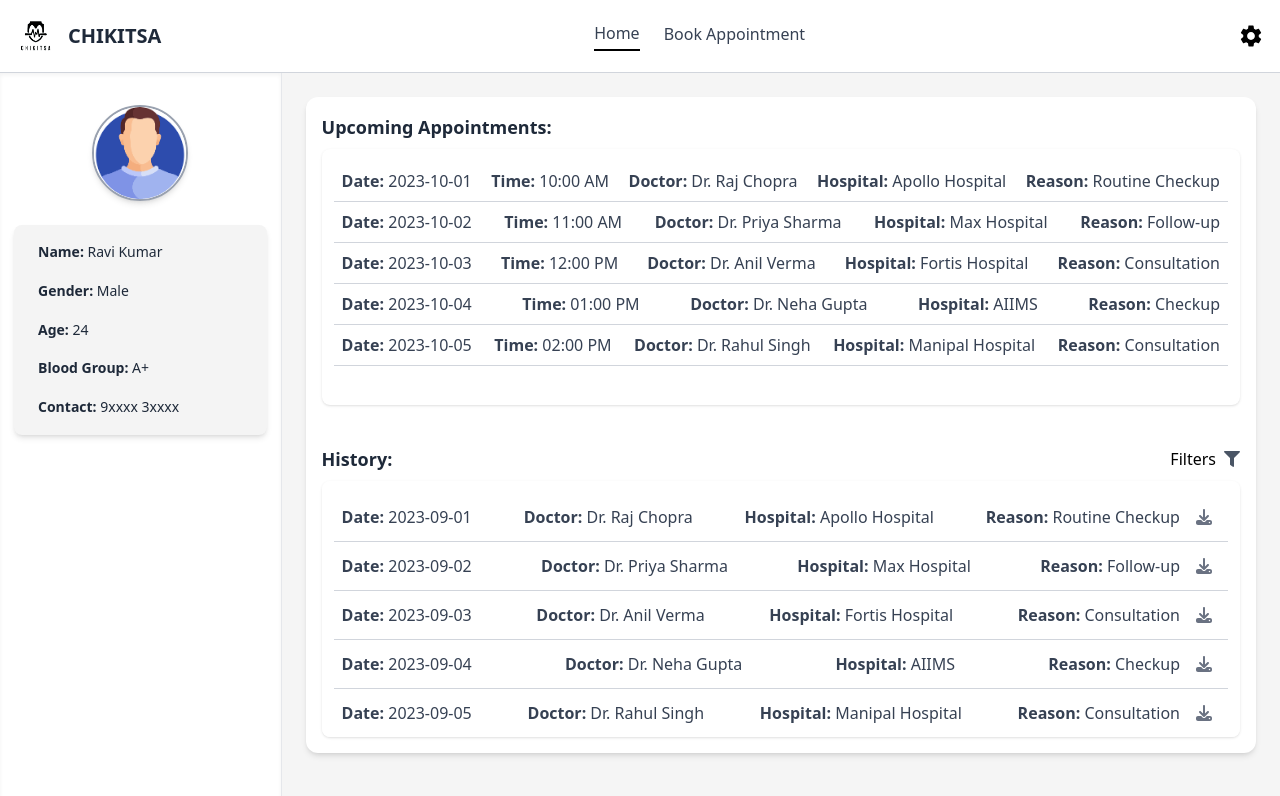
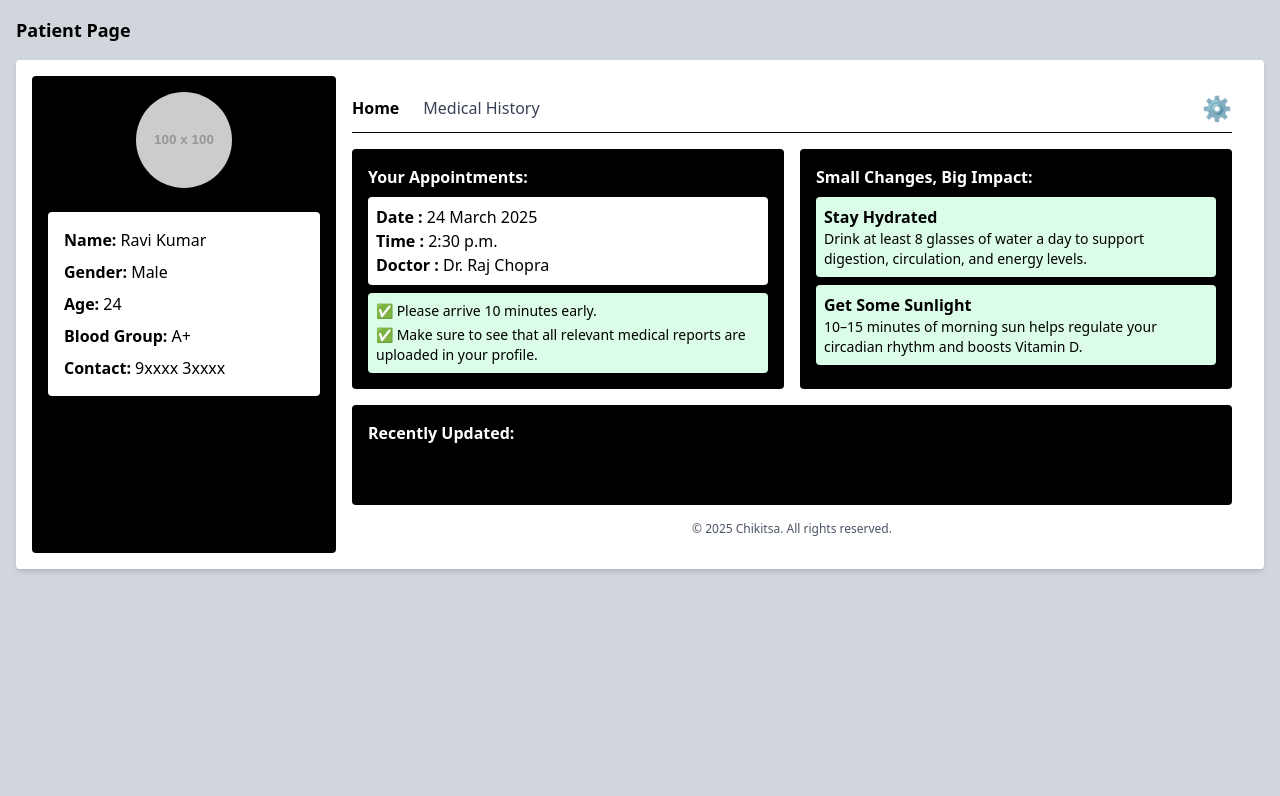
Before and after one commit to punithchavan/CHIKITSA, a React (Vite) app in the folder medical/: page /Patient in a window 1280 px wide. Shown: the top 796 px of the page. Built offline with nearby package versions, Linux system fonts and the light colour scheme.

Commit message:
Update Patientpage.jsx

```diff
--- a/medical/src/pages/Patient/Patientpage.jsx
+++ b/medical/src/pages/Patient/Patientpage.jsx
@@ -1,57 +1,20 @@
-import React, { useState } from "react";
-import { useNavigate } from "react-router-dom";
-import logo from "../../assets/logo.png";
-import patientai from "../../assets/patientai.png";
-import { MdSettings } from "react-icons/md";
-import { FaFilter } from "react-icons/fa";
-import { FaDownload } from "react-icons/fa6";
+import React from 'react';
 
-function Patientpage() {
-  const navigate = useNavigate();
-  const [selectedTab, setSelectedTab] = useState("home");
-
+const PatientPage = () => {
   return (
-    <div className="min-h-screen flex flex-col bg-[#f0f0f0] overflow-hidden">
-      {/* Navigation Bar */}
-      <div className="flex flex-col sm:flex-row sm:justify-between items-center px-4 py-4 bg-white border-b border-gray-300 shadow-sm">
-        {/* Left: Logo */}
-        <div className="flex items-center mb-2 sm:mb-0">
-          <img src={logo} alt="chikitsa_logo" className="w-10 h-10" />
-          <p className="ml-3 text-xl font-bold text-gray-800">CHIKITSA</p>
+    <div className="min-h-screen bg-gray-300 p-4">
+      <h1 className="text-lg font-semibold mb-4">Patient Page</h1>
+      <div className="bg-white rounded shadow-md p-4 flex flex-col md:flex-row">
+        {/* Sidebar */}
+        <div className="w-full md:w-1/4 bg-black text-white p-4 rounded">
+          <div className="flex flex-col items-center mb-4">
+            <img
+              src="https://via.placeholder.com/100"
+              alt="Profile"
+              className="rounded-full w-24 h-24 mb-2"
+            />
           </div>
-
-        {/* Center: Tabs */}
-        <div className="flex gap-6 text-gray-700 font-medium text-base">
-          <button
-            className={`hover:text-black pb-1 ${selectedTab === "home" ? "border-b-2 border-black" : ""}`}
-            onClick={() => setSelectedTab("home")}
-          >
-            Home
-          </button>
-          <button
-            className={`hover:text-black pb-1 ${selectedTab === "services" ? "border-b-2 border-black" : ""}`}
-            onClick={() => setSelectedTab("services")}
-          >
-            Book Appointment
-          </button>
-        </div>
-
-        {/* Right: Settings */}
-        <div className="mt-2 sm:mt-0">
-          <MdSettings size={26} className="text-black" />
-        </div>
-      </div>
-
-      {/* Main Content */}
-      <div className="flex flex-col md:flex-row flex-1">
-        {/* Left Sidebar */}
-        <div className="bg-white w-full md:w-[22%] flex flex-col items-center py-8 gap-6 shadow-inner border-r border-gray-200">
-          <img
-            src={patientai}
-            alt="Admin avatar"
-            className="w-24 h-24 rounded-full border-2 border-gray-400 shadow-md"
-          />
-          <div className="bg-[#f4f4f4] text-gray-800 w-[90%] rounded-lg text-sm leading-relaxed shadow-md px-6 py-4 space-y-4">
+          <div className="bg-white text-black p-4 rounded space-y-2">
             <p><strong>Name:</strong> Ravi Kumar</p>
             <p><strong>Gender:</strong> Male</p>
             <p><strong>Age:</strong> 24</p>
@@ -60,73 +23,56 @@ function Patientpage() {
           </div>
         </div>
 
-        {/* Right Content Area */}
-        <div className="flex-1 bg-[#f5f5f5] p-4 sm:p-6 overflow-auto">
-          {selectedTab === "home" && (
-            <div className="flex flex-col gap-6 bg-white rounded-xl p-4 shadow-md">
-              {/* Appointments */}
-              <div>
-                <p className="text-lg font-semibold text-gray-800 mb-2">Upcoming Appointments:</p>
-                <div className="bg-white p-3 rounded-lg shadow-sm overflow-y-auto h-64 scrollbar-thin scrollbar-thumb-gray-400 scrollbar-track-gray-200">
-                  {[
-                    { date: "2023-10-01", time: "10:00 AM", doctor: "Dr. Raj Chopra", hospital: "Apollo Hospital", reason: "Routine Checkup" },
-                    { date: "2023-10-02", time: "11:00 AM", doctor: "Dr. Priya Sharma", hospital: "Max Hospital", reason: "Follow-up" },
-                    { date: "2023-10-03", time: "12:00 PM", doctor: "Dr. Anil Verma", hospital: "Fortis Hospital", reason: "Consultation" },
-                    { date: "2023-10-04", time: "01:00 PM", doctor: "Dr. Neha Gupta", hospital: "AIIMS", reason: "Checkup" },
-                    { date: "2023-10-05", time: "02:00 PM", doctor: "Dr. Rahul Singh", hospital: "Manipal Hospital", reason: "Consultation" },
-                  ].map((appointment, index) => (
-                    <div key={index} className="flex flex-col sm:flex-row sm:justify-between gap-2 sm:items-center p-2 border-b border-gray-300 text-gray-700">
-                      <div><strong>Date:</strong> {appointment.date}</div>
-                      <div><strong>Time:</strong> {appointment.time}</div>
-                      <div><strong>Doctor:</strong> {appointment.doctor}</div>
-                      <div><strong>Hospital:</strong> {appointment.hospital}</div>
-                      <div><strong>Reason:</strong> {appointment.reason}</div>
+        {/* Main Content */}
+        <div className="w-full md:w-3/4 p-4 space-y-4">
+          {/* Header */}
+          <div className="flex justify-between items-center border-b pb-2">
+            <div className="flex space-x-6">
+              <span className="font-bold">Home</span>
+              <span className="text-gray-700">Medical History</span>
             </div>
-                  ))}
+            <div className="text-2xl">⚙️</div>
+          </div>
+
+          {/* Appointment & Tips */}
+          <div className="grid grid-cols-1 md:grid-cols-2 gap-4">
+            <div className="bg-black text-white p-4 rounded">
+              <h2 className="font-bold mb-2">Your Appointments:</h2>
+              <div className="bg-white text-black p-2 rounded mb-2">
+                <p><strong>Date :</strong> 24 March 2025</p>
+                <p><strong>Time :</strong> 2:30 p.m.</p>
+                <p><strong>Doctor :</strong> Dr. Raj Chopra</p>
+              </div>
+              <div className="bg-green-100 text-black p-2 rounded text-sm space-y-1">
+                <p>✅ Please arrive 10 minutes early.</p>
+                <p>✅ Make sure to see that all relevant medical reports are uploaded in your profile.</p>
               </div>
             </div>
 
-              {/* History */}
-              <div className="mt-4">
-                <div className="flex justify-between items-center">
-                  <p className="text-lg font-semibold text-gray-800">History:</p>
-                  <div className="flex items-center gap-2">
-                    <p className="font-medium">Filters</p>
-                    <button className="text-gray-600 hover:text-gray-800"><FaFilter /></button>
+            <div className="bg-black text-white p-4 rounded">
+              <h2 className="font-bold mb-2">Small Changes, Big Impact:</h2>
+              <div className="bg-green-100 text-black p-2 rounded mb-2">
+                <p className="font-bold">Stay Hydrated</p>
+                <p className="text-sm">Drink at least 8 glasses of water a day to support digestion, circulation, and energy levels.</p>
               </div>
-                </div>
-                <div className="bg-white p-3 mt-2 rounded-lg shadow-sm overflow-y-auto h-64 scrollbar-thin scrollbar-thumb-gray-400 scrollbar-track-gray-200">
-                  {[
-                    { date: "2023-09-01", doctor: "Dr. Raj Chopra", hospital: "Apollo Hospital", reason: "Routine Checkup" },
-                    { date: "2023-09-02", doctor: "Dr. Priya Sharma", hospital: "Max Hospital", reason: "Follow-up" },
-                    { date: "2023-09-03", doctor: "Dr. Anil Verma", hospital: "Fortis Hospital", reason: "Consultation" },
-                    { date: "2023-09-04", doctor: "Dr. Neha Gupta", hospital: "AIIMS", reason: "Checkup" },
-                    { date: "2023-09-05", doctor: "Dr. Rahul Singh", hospital: "Manipal Hospital", reason: "Consultation" },
-                  ].map((history, index) => (
-                    <div key={index} className="flex justify-between items-start sm:items-center p-2 border-b border-gray-300 text-gray-700">
-                       <div><strong>Date:</strong> {history.date}</div>
-                      <div><strong>Doctor:</strong> {history.doctor}</div>
-                      <div><strong>Hospital:</strong> {history.hospital}</div>
-                      <div className="flex items-center gap-2">
-                      <span><strong>Reason:</strong> {history.reason}</span>
-                      <button className="text-gray-500 hover:text-gray-700 p-2"><FaDownload /></button>
-                    </div>
-                    </div>
-                  ))}
+              <div className="bg-green-100 text-black p-2 rounded">
+                <p className="font-bold">Get Some Sunlight</p>
+                <p className="text-sm">10–15 minutes of morning sun helps regulate your circadian rhythm and boosts Vitamin D.</p>
               </div>
             </div>
           </div>
-          )}
 
-          {selectedTab === "services" && (
-            <div className="text-gray-800 text-lg font-medium bg-white p-6 rounded-xl shadow-md">
-              Book your appointment here!
+          {/* Recently Updated */}
+          <div className="bg-black text-white p-4 rounded min-h-[100px]">
+            <h2 className="font-bold">Recently Updated:</h2>
+            {/* Future update items go here */}
           </div>
-          )}
+
+          <p className="text-center text-xs text-gray-600">© 2025 Chikitsa. All rights reserved.</p>
         </div>
       </div>
     </div>
   );
-}
+};
 
-export default Patientpage;
+export default PatientPage;
```
Lines whose indentation alone changed are shown as unchanged.
